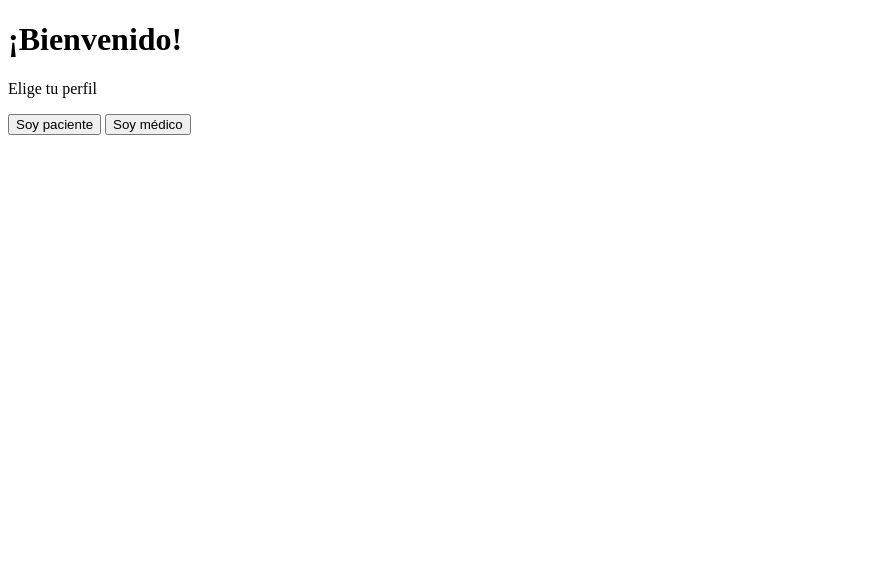
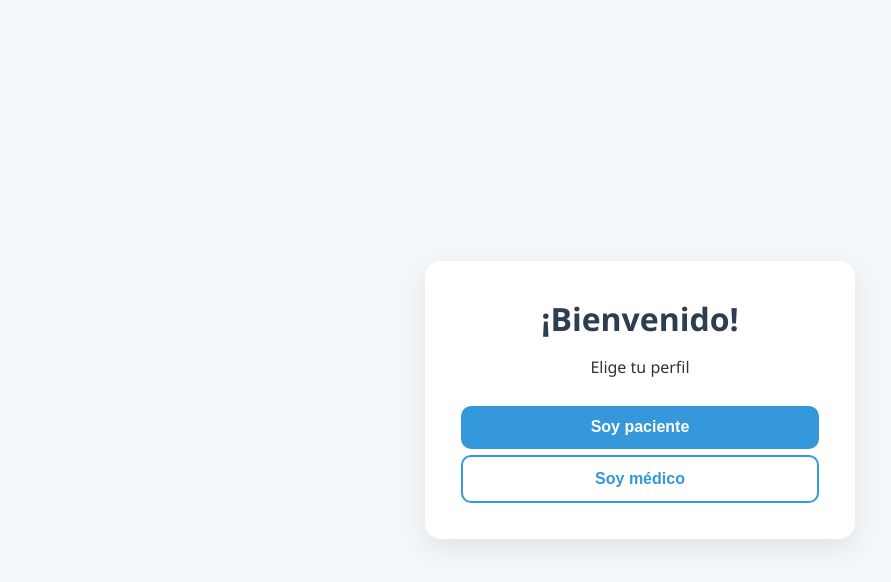
Before and after one commit to Let-so/Proyecto---Dise-o-de-sistemas, a website: page public/index.html in a window 1280 px wide. Shown: the whole page, without its empty margins (0-891 px from the left). Drawn offline with Linux system fonts and the light colour scheme; files that its build step writes are made by us from their sources; the site is published under a folder, as on GitHub Pages, so addresses that start at the root find nothing.

Commit message:
css a public

```diff
--- a/public/index.html
+++ b/public/index.html
@@ -5,7 +5,7 @@
   <meta charset="UTF-8" />
   <meta name="viewport" content="width=device-width, initial-scale=1.0"/>
   <title>Bienvenido</title>
-   <link rel="stylesheet" href="/css/styles.css" />
+   <link rel="stylesheet" href="styles.css" />
    <link rel="icon" href="/favicon.ico" />
 
 
```
Also changed, not shown: public/Iniciar-sesion-medico.html (+1 -1 lines), public/codigo-o-datos-invalidos.html (+1 -1 lines), public/crear-cuenta.html (+1 -1 lines), public/dashboard-paciente.html (+1 -1 lines), public/datos-medico-invalidos.html (+1 -1 lines), public/iniciar-sesion-paciente.html (+1 -1 lines), public/matricula-invalida.html (+1 -1 lines), public/panel-medico.html (+1 -1 lines), public/registro-medico-form.html (+1 -1 lines), public/registro-medico-validar.html (+1 -1 lines).
